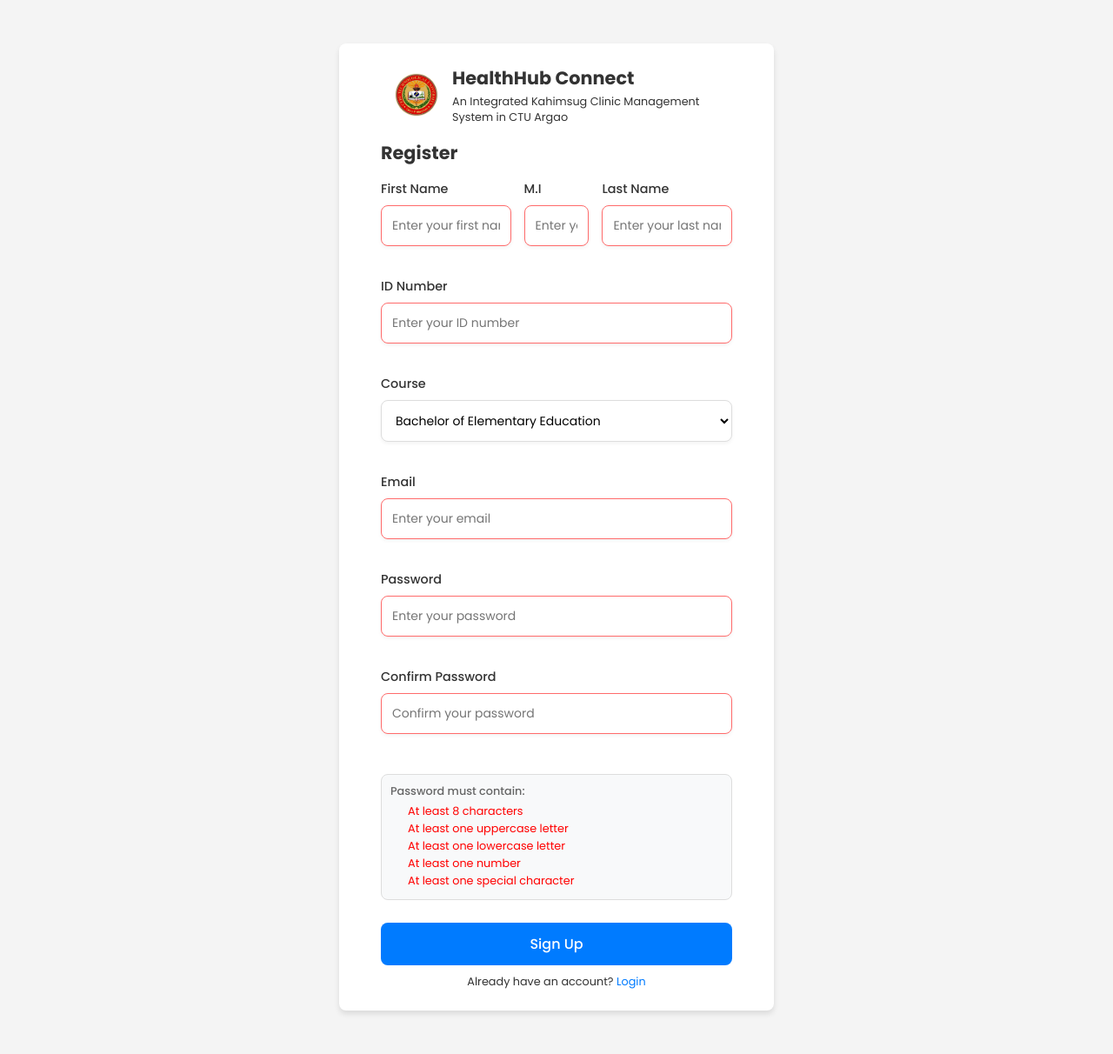
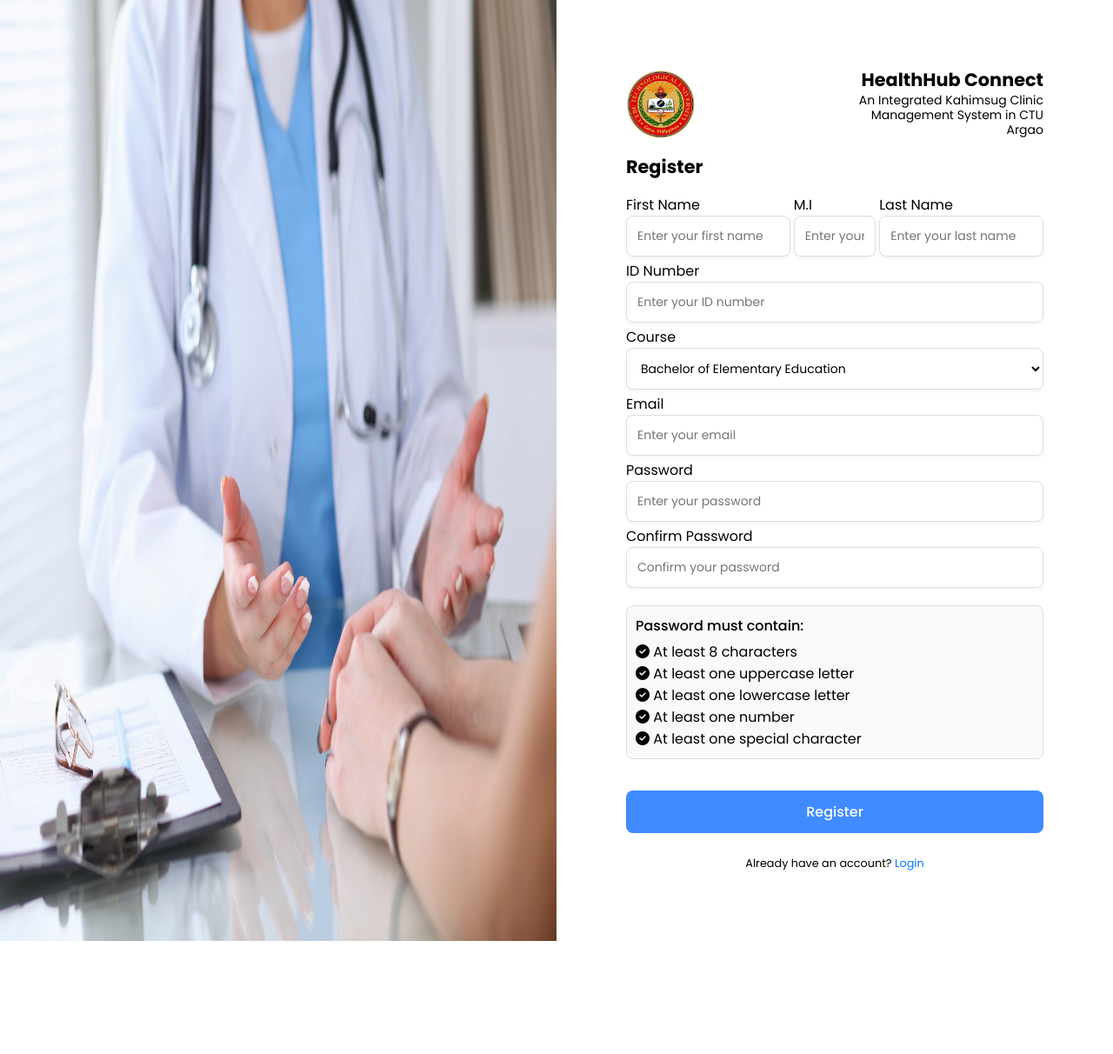
Before and after one commit to sherwinromano/capstone-v2, a Django app: page /register/ in a window 1280 px wide. Shown: the whole page at 87% size. After the commit the page ends 1082 px from the top, so only its background shows below. Run offline with Django 5.2, Linux system fonts and the light colour scheme.

Commit message:
redesigned the register page

```diff
--- a/main/static/styles/register.css
+++ b/main/static/styles/register.css
@@ -3,121 +3,153 @@
   padding: 0;
   box-sizing: border-box;
   font-family: "Poppins", sans-serif;
-}
-
-body {
-  background-color: #f4f4f4;
-  color: #333;
-  min-height: 100vh;
-  padding: 40px 0;
-  display: flex;
-  justify-content: center;
-  align-items: flex-start;
+  list-style-type: none;
 }
 
 .container {
-  background: #fff;
-  padding: 1.5rem 3rem;
-  border-radius: 8px;
-  box-shadow: 0 4px 6px rgba(0, 0, 0, 0.1);
-  width: 70%;
-  max-width: 500px;
-  margin: 10px auto;
+  width: 100%;
+  height: 100vh;
+  display: flex;
 }
 
-.header {
+.image-wrapper {
+  display: flex;
+  width: 50%;
+}
+
+.image-wrapper > img {
+  width: 100%;
+}
+
+.register-wrapper {
+  display: flex;
+  width: 50%;
+}
+
+input {
+  outline: none;
+}
+
+label {
+  font-size: 1rem;
+}
+
+.register-wrapper > .register-container {
+  display: flex;
+  overflow-y: scroll;
+  width: 100%;
+  height: 100%;
+  padding: 5rem;
+  gap: 1rem;
+  flex-direction: column;
+}
+
+.register-wrapper > .register-container > .header {
   display: flex;
   align-items: center;
-  gap: 1rem;
-  margin-bottom: 1rem;
-  padding: 0 1rem;
+  justify-content: space-between;
 }
 
-.logo {
-  width: 50px;
-  height: auto;
+.register-wrapper > .register-container > .header > img {
+  width: 5rem;
 }
 
-.header-text h1 {
-  font-size: 1.3rem;
-  font-weight: bold;
-  margin-bottom: 0.2rem;
+.register-wrapper > .register-container > .header > .header-text {
+  width: 50%;
+  display: flex;
+  flex-direction: column;
+  gap: 4px;
 }
 
-.header-text p {
-  font-size: 0.8rem;
-  line-height: 1.4;
-  margin: 0;
+.register-wrapper > .register-container > .header > .header-text > h1 {
+  font-size: 1.3rem;
+  line-height: 100%;
+  text-align: end;
 }
 
-.form-title {
-  margin: 1rem 0;
+.register-wrapper > .register-container > .header > .header-text > p {
+  width: 100%;
+  font-size: 14px;
+  text-align: end;
+  line-height: 120%;
+}
+
+.register-wrapper > .register-container > h2 {
   font-size: 1.3rem;
 }
 
-.sign-up-form {
+.register-wrapper > .register-container > form {
   display: flex;
+  gap: 4px;
   flex-direction: column;
-  gap: 1rem;
 }
 
-.form-row {
+.register-wrapper > .register-container > form > .form-row {
   display: flex;
-  gap: 1rem;
-  width: 100%;
+  gap: 4px;
 }
 
 .form-group {
   flex: 1;
-  margin-bottom: 10px;
 }
 
 .form-group input[id="middleInitial"] {
   width: 100%;
 }
 
-.form-group:nth-child(2) {
+.form-group input,
+.form-group select {
+  width: 100%;
+  padding: 12px;
+  border: 1px solid #ddd;
+  border-radius: 8px;
+  background-color: #fff;
+  font-size: 14px;
+  box-shadow: 0 2px 4px rgba(0, 0, 0, 0.05);
+  transition: all 0.3s ease;
+}
+
+.form-group input:focus,
+.form-group select:focus {
+  outline: none;
+  border-color: #007bff;
+  box-shadow: 0 0 0 3px rgba(0, 123, 255, 0.1);
+}
+
+.password-validation {
+  margin: 1rem 0;
+  padding: 10px;
+  border: 1px solid #ddd;
+  border-radius: 8px;
+  background-color: #f8f9fa;
+}
+
+.form-row .form-group:nth-child(2) {
   flex: 0.5;
 }
 
-label {
-  font-size: 0.9rem;
-  margin-bottom: 4px;
-}
-
-input,
-select {
-  padding: 8px 12px;
-  border: 1px solid #ccc;
-  border-radius: 4px;
-  font-size: 0.9rem;
-}
-
-input:focus,
-select:focus {
-  outline: none;
-  border-color: #007bff;
-}
-
-.password-validation {
-  font-size: 0.8rem;
-  color: #666;
+.password-validation p {
+  margin-bottom: 5px;
+  font-weight: 500;
 }
 
 .password-validation ul {
-  list-style-type: disc;
-  margin-left: 1.5rem;
+  margin: 0;
+  padding-left: 0px;
 }
 
 .submit-btn {
-  background-color: #007bff;
-  color: #fff;
+  width: 100%;
+  padding: 12px;
+  margin-top: 1rem;
+  background-color: #3f8bff;
+  color: white;
   border: none;
-  padding: 10px;
-  border-radius: 4px;
-  font-size: 0.9rem;
+  border-radius: 8px;
+  font-size: 16px;
+  font-weight: 500;
   cursor: pointer;
-  margin-top: 10px;
+  transition: background-color 0.3s ease;
 }
 
 .submit-btn:hover {
@@ -139,132 +171,38 @@ select:focus {
   text-decoration: underline;
 }
 
-.error {
-  border: 2px solid red !important;
-}
-
-.form-group input:invalid {
-  border-color: #ff6b6b;
-}
-
-.form-group input:valid {
-  border-color: #51cf66;
-}
-
-#passwordValidation li {
-  color: red;
-  transition: color 0.3s ease;
-}
-
-.form-group input.error {
-  border-color: #ff6b6b;
-  background-color: #fff0f0;
-}
-
-.form-group input:valid {
-  border-color: #51cf66;
-}
-
-.password-validation li {
-  list-style: none;
-  color: #dc3545;
-  margin: 2px 0;
-}
-
-.password-validation li i {
-  margin-right: 5px;
+@media (min-width: 360px) {
+  .image-wrapper {
     display: none;
   }
 
-.password-validation li.valid {
-  color: #28a745;
+  .register-wrapper {
+    width: 100%;
   }
 
-.password-validation li.valid i {
-  display: inline-block;
-  color: #28a745;
+  .register-wrapper > .register-container {
+    padding: 3rem 1rem;
+    width: 100%;
+  }
 }
 
-.form-group {
-  margin-bottom: 20px;
-  position: relative;
+@media (min-width: 768px) {
+  .register-wrapper > .register-container {
+    padding: 3rem 5rem;
+  }
 }
 
-.form-group label {
-  display: block;
-  margin-bottom: 8px;
-  font-weight: 500;
-  color: #333;
+@media (min-width: 1024px) {
+  .image-wrapper {
+    display: flex;
+    width: 50%;
   }
 
-.form-group input,
-.form-group select {
-  width: 100%;
-  padding: 12px;
-  border: 1px solid #ddd;
-  border-radius: 8px;
-  background-color: #fff;
-  font-size: 14px;
-  box-shadow: 0 2px 4px rgba(0, 0, 0, 0.05);
-  transition: all 0.3s ease;
+  .register-wrapper {
+    width: 50%;
   }
 
-.form-group input:focus,
-.form-group select:focus {
-  outline: none;
-  border-color: #007bff;
-  box-shadow: 0 0 0 3px rgba(0, 123, 255, 0.1);
+  .register-wrapper > .register-container {
+    padding: 5rem;
   }
-
-.form-row {
-  display: flex;
-  gap: 15px;
-  margin-bottom: 20px;
 }
-
-.form-row .form-group {
-  flex: 1;
-  margin-bottom: 0;
-}
-
-/* Middle Initial Field */
-.form-row .form-group:nth-child(2) {
-  flex: 0.5;
-}
-
-/* Password Validation Box */
-.password-validation {
-  margin-top: 10px;
-  padding: 10px;
-  border: 1px solid #ddd;
-  border-radius: 8px;
-  background-color: #f8f9fa;
-}
-
-.password-validation p {
-  margin-bottom: 5px;
-  font-weight: 500;
-}
-
-.password-validation ul {
-  margin: 0;
-  padding-left: 20px;
-}
-
-/* Submit Button */
-.submit-btn {
-  width: 100%;
-  padding: 12px;
-  background-color: #007bff;
-  color: white;
-  border: none;
-  border-radius: 8px;
-  font-size: 16px;
-  font-weight: 500;
-  cursor: pointer;
-  transition: background-color 0.3s ease;
-}
-
-.submit-btn:hover {
-  background-color: #0056b3;
-}
--- a/main/templates/login.html
+++ b/main/templates/login.html
@@ -38,7 +38,7 @@
 				<span class="error-message" id="passwordError"></span>
 
 				<div class="form-footer">
-					<input type="submit" value="Sign In" class="submit-button">
+					<input type="submit" value="Login" class="submit-button">
 					<a href="{% url 'main:recovery' %}" class="forgot-password">Forgot Password</a>
 				</div>
 			</form>
--- a/main/templates/register.html
+++ b/main/templates/register.html
@@ -2,128 +2,254 @@
 <!DOCTYPE html>
 <html lang="en">
   <head>
-  <meta charset="UTF-8">
-  <meta name="viewport" content="width=device-width, initial-scale=1.0">
-  <title>Register</title>
-  <link rel="stylesheet" href="https://cdnjs.cloudflare.com/ajax/libs/font-awesome/6.5.1/css/all.min.css" integrity="sha512-DTOQO9RWCH3ppGqcWaEA1BIZOC6xxalwEsw9c2QQeAIftl+Vegovlnee1c9QX4TctnWMn13TZye+giMm8e2LwA==" crossorigin="anonymous" referrerpolicy="no-referrer" />
+    <meta charset="UTF-8" />
+    <meta name="viewport" content="width=device-width, initial-scale=1.0" />
+    <title>HealthHub Connect | Register</title>
+    <link
+      rel="shortcut icon"
+      href="../static/images/CTU_logo.png"
+      type="image/x-icon"
+    />
+    <link
+      rel="stylesheet"
+      href="https://cdnjs.cloudflare.com/ajax/libs/font-awesome/6.5.1/css/all.min.css"
+      integrity="sha512-DTOQO9RWCH3ppGqcWaEA1BIZOC6xxalwEsw9c2QQeAIftl+Vegovlnee1c9QX4TctnWMn13TZye+giMm8e2LwA=="
+      crossorigin="anonymous"
+      referrerpolicy="no-referrer"
+    />
     <link rel="preconnect" href="https://fonts.googleapis.com" />
     <link rel="preconnect" href="https://fonts.gstatic.com" crossorigin />
     <link
       href="https://fonts.googleapis.com/css2?family=Poppins:ital,wght@0,100;0,200;0,300;0,400;0,500;0,600;0,700;0,800;0,900;1,100;1,200;1,300;1,400;1,500;1,600;1,700;1,800;1,900&display=swap"
       rel="stylesheet"
     />
-  <link rel="stylesheet" href="{% static 'styles/register.css' %}">
+    <link rel="stylesheet" href="{% static 'styles/register.css' %}" />
   </head>
   <body>
     <div class="container">
+      <div class="image-wrapper">
+        <img src="../static/images/auth-image.webp" alt="Consultation image" />
+      </div>
+      <div class="register-wrapper">
+        <div class="register-container">
           <div class="header">
-      <img src="../static/images/CTU_logo.png" alt="CTU Logo" class="logo">
+            <img
+              src="../static/images/CTU_logo.png"
+              alt="CTU Logo"
+              class="logo"
+            />
             <div class="header-text">
               <h1>HealthHub Connect</h1>
-        <p>An Integrated Kahimsug Clinic Management System in CTU Argao</p>
+              <p>
+                An Integrated Kahimsug Clinic Management System in CTU Argao
+              </p>
             </div>
           </div>
           <h2 class="form-title">Register</h2>
-
           <form class="sign-up-form">
-      <!-- Personal Details -->
             <div class="form-row">
               <div class="form-group">
                 <label for="firstName">First Name</label>
-          <input type="text" id="firstName" placeholder="Enter your first name" required>
+                <input
+                  type="text"
+                  id="firstName"
+                  placeholder="Enter your first name"
+                  required
+                />
               </div>
               <div class="form-group">
                 <label for="middleInitial">M.I</label>
-          <input type="text" id="middleInitial" maxlength="1" placeholder="Enter your middle initial" required>
+                <input
+                  type="text"
+                  id="middleInitial"
+                  maxlength="1"
+                  placeholder="Enter your middle initial"
+                  required
+                />
               </div>
               <div class="form-group">
                 <label for="lastName">Last Name</label>
-          <input type="text" id="lastName" placeholder="Enter your last name" required>
+                <input
+                  type="text"
+                  id="lastName"
+                  placeholder="Enter your last name"
+                  required
+                />
               </div>
             </div>
-
-      <!-- ID Number -->
             <div class="form-group">
               <label for="idNumber">ID Number</label>
-        <input type="text" id="idNumber" maxlength="7" placeholder="Enter your ID number" required>
+              <input
+                type="text"
+                id="idNumber"
+                maxlength="7"
+                placeholder="Enter your ID number"
+                required
+              />
             </div>
-
-      <!-- Course Selection -->
             <div class="form-group">
               <label for="course">Course</label>
               <select id="course" required>
                 <optgroup label="College of Education">
-            <option value="Bachelor of Elementary Education">Bachelor of Elementary Education</option>
-            <option value="Bachelor of Secondary Education Major in Math">Bachelor of Secondary Education Major in Math</option>
-            <option value="Bachelor of Technology and Livelihood Education Major in Home Economics">Bachelor of Technology and Livelihood Education Major in Home Economics</option>
+                  <option value="Bachelor of Elementary Education">
+                    Bachelor of Elementary Education
+                  </option>
+                  <option value="Bachelor of Secondary Education Major in Math">
+                    Bachelor of Secondary Education Major in Math
+                  </option>
+                  <option
+                    value="Bachelor of Technology and Livelihood Education Major in Home Economics"
+                  >
+                    Bachelor of Technology and Livelihood Education Major in
+                    Home Economics
+                  </option>
                 </optgroup>
                 <optgroup label="College of Arts and Science">
-            <option value="Bachelor of Arts in English Language Studies">Bachelor of Arts in English Language Studies</option>
-            <option value="Bachelor of Arts in Literature">Bachelor of Arts in Literature</option>
+                  <option value="Bachelor of Arts in English Language Studies">
+                    Bachelor of Arts in English Language Studies
+                  </option>
+                  <option value="Bachelor of Arts in Literature">
+                    Bachelor of Arts in Literature
+                  </option>
                 </optgroup>
                 <optgroup label="College of Technology and Engineering">
-            <option value="Bachelor of Science in Industrial Engineering">Bachelor of Science in Industrial Engineering</option>
-            <option value="Bachelor of Science in Information Technology">Bachelor of Science in Information Technology</option>
-            <option value="Bachelor in Industrial Technology Major in Drafting Technology">Bachelor in Industrial Technology Major in Drafting Technology</option>
-            <option value="Bachelor in Industrial Technology Major in Electronics Technology">Bachelor in Industrial Technology Major in Electronics Technology</option>
-            <option value="Bachelor in Industrial Technology Major in Computer Technology">Bachelor in Industrial Technology Major in Computer Technology</option>
-            <option value="Bachelor in Industrial Technology Major in Garments Technology">Bachelor in Industrial Technology Major in Garments Technology</option>
-            <option value="Bachelor in Industrial Technology Major in Automotive Technology">Bachelor in Industrial Technology Major in Automotive Technology</option>
+                  <option value="Bachelor of Science in Industrial Engineering">
+                    Bachelor of Science in Industrial Engineering
+                  </option>
+                  <option value="Bachelor of Science in Information Technology">
+                    Bachelor of Science in Information Technology
+                  </option>
+                  <option
+                    value="Bachelor in Industrial Technology Major in Drafting Technology"
+                  >
+                    Bachelor in Industrial Technology Major in Drafting
+                    Technology
+                  </option>
+                  <option
+                    value="Bachelor in Industrial Technology Major in Electronics Technology"
+                  >
+                    Bachelor in Industrial Technology Major in Electronics
+                    Technology
+                  </option>
+                  <option
+                    value="Bachelor in Industrial Technology Major in Computer Technology"
+                  >
+                    Bachelor in Industrial Technology Major in Computer
+                    Technology
+                  </option>
+                  <option
+                    value="Bachelor in Industrial Technology Major in Garments Technology"
+                  >
+                    Bachelor in Industrial Technology Major in Garments
+                    Technology
+                  </option>
+                  <option
+                    value="Bachelor in Industrial Technology Major in Automotive Technology"
+                  >
+                    Bachelor in Industrial Technology Major in Automotive
+                    Technology
+                  </option>
                 </optgroup>
                 <optgroup label="College of Forestry">
-            <option value="Bachelor of Science in Forestry">Bachelor of Science in Forestry</option>
+                  <option value="Bachelor of Science in Forestry">
+                    Bachelor of Science in Forestry
+                  </option>
                 </optgroup>
                 <optgroup label="College of Agriculture">
-            <option value="Bachelor of Science in Agriculture Major in Animal Science">Bachelor of Science in Agriculture Major in Animal Science</option>
-            <option value="Bachelor of Science in Agriculture Major in Horticulture">Bachelor of Science in Agriculture Major in Horticulture</option>
-            <option value="Bachelor of Science in Agriculture Major in Agronomy">Bachelor of Science in Agriculture Major in Agronomy</option>
-            <option value="Bachelor of Science in Agriculture Major in Crop Protection">Bachelor of Science in Agriculture Major in Crop Protection</option>
-            <option value="Bachelor of Science in Agriculture Major in Agricultural Economics">Bachelor of Science in Agriculture Major in Agricultural Economics</option>
+                  <option
+                    value="Bachelor of Science in Agriculture Major in Animal Science"
+                  >
+                    Bachelor of Science in Agriculture Major in Animal Science
+                  </option>
+                  <option
+                    value="Bachelor of Science in Agriculture Major in Horticulture"
+                  >
+                    Bachelor of Science in Agriculture Major in Horticulture
+                  </option>
+                  <option
+                    value="Bachelor of Science in Agriculture Major in Agronomy"
+                  >
+                    Bachelor of Science in Agriculture Major in Agronomy
+                  </option>
+                  <option
+                    value="Bachelor of Science in Agriculture Major in Crop Protection"
+                  >
+                    Bachelor of Science in Agriculture Major in Crop Protection
+                  </option>
+                  <option
+                    value="Bachelor of Science in Agriculture Major in Agricultural Economics"
+                  >
+                    Bachelor of Science in Agriculture Major in Agricultural
+                    Economics
+                  </option>
                 </optgroup>
                 <optgroup label="College of Hospitality Management and Tourism">
-            <option value="Bachelor of Science in Hospitality Management">Bachelor of Science in Hospitality Management</option>
-            <option value="Bachelor of Science in Tourism">Bachelor of Science in Tourism</option>
+                  <option value="Bachelor of Science in Hospitality Management">
+                    Bachelor of Science in Hospitality Management
+                  </option>
+                  <option value="Bachelor of Science in Tourism">
+                    Bachelor of Science in Tourism
+                  </option>
                 </optgroup>
               </select>
             </div>
-
-      <!-- Email -->
             <div class="form-group">
               <label for="email">Email</label>
-        <input type="email" id="email" placeholder="Enter your email" required>
+              <input
+                type="email"
+                id="email"
+                placeholder="Enter your email"
+                required
+              />
             </div>
-
-      <!-- Password -->
             <div class="form-group">
               <label for="password">Password</label>
-        <input type="password" id="password" placeholder="Enter your password" required>
+              <input
+                type="password"
+                id="password"
+                placeholder="Enter your password"
+                required
+              />
             </div>
-
-      <!-- Confirm Password -->
             <div class="form-group">
               <label for="confirmPassword">Confirm Password</label>
-        <input type="password" id="confirmPassword" placeholder="Confirm your password" required>
+              <input
+                type="password"
+                id="confirmPassword"
+                placeholder="Confirm your password"
+                required
+              />
             </div>
-
-      <!-- Password Validation Feedback -->
             <div id="passwordValidation" class="password-validation">
               <p>Password must contain:</p>
               <ul>
-          <li><i class="fa-solid fa-circle-check"></i> At least 8 characters</li>
-          <li><i class="fa-solid fa-circle-check"></i> At least one uppercase letter</li>
-          <li><i class="fa-solid fa-circle-check"></i> At least one lowercase letter</li>
-          <li><i class="fa-solid fa-circle-check"></i> At least one number</li>
-          <li><i class="fa-solid fa-circle-check"></i> At least one special character</li>
+                <li>
+                  <i class="fa-solid fa-circle-check"></i> At least 8 characters
+                </li>
+                <li>
+                  <i class="fa-solid fa-circle-check"></i> At least one
+                  uppercase letter
+                </li>
+                <li>
+                  <i class="fa-solid fa-circle-check"></i> At least one
+                  lowercase letter
+                </li>
+                <li>
+                  <i class="fa-solid fa-circle-check"></i> At least one number
+                </li>
+                <li>
+                  <i class="fa-solid fa-circle-check"></i> At least one special
+                  character
+                </li>
               </ul>
             </div>
-
-      <!-- Submit Button -->
-      <button type="submit" class="submit-btn">Sign Up</button>
+            <button type="submit" class="submit-btn">Register</button>
           </form>
-
           <p class="sign-in-link">
             Already have an account? <a href="{% url 'main:login' %}">Login</a>
           </p>
         </div>
+      </div>
+    </div>
   </body>
 </html>
```
Lines whose indentation alone changed are shown as unchanged.
